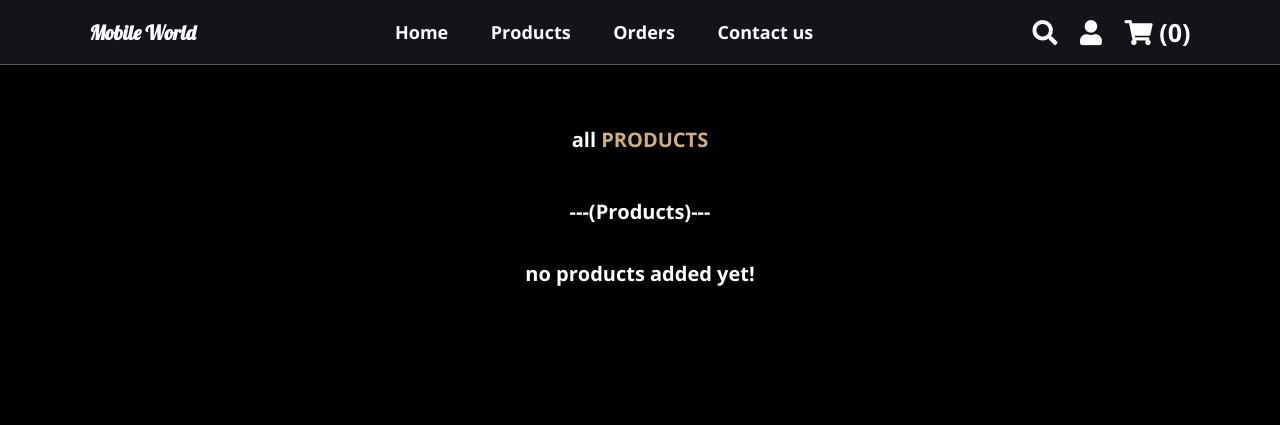
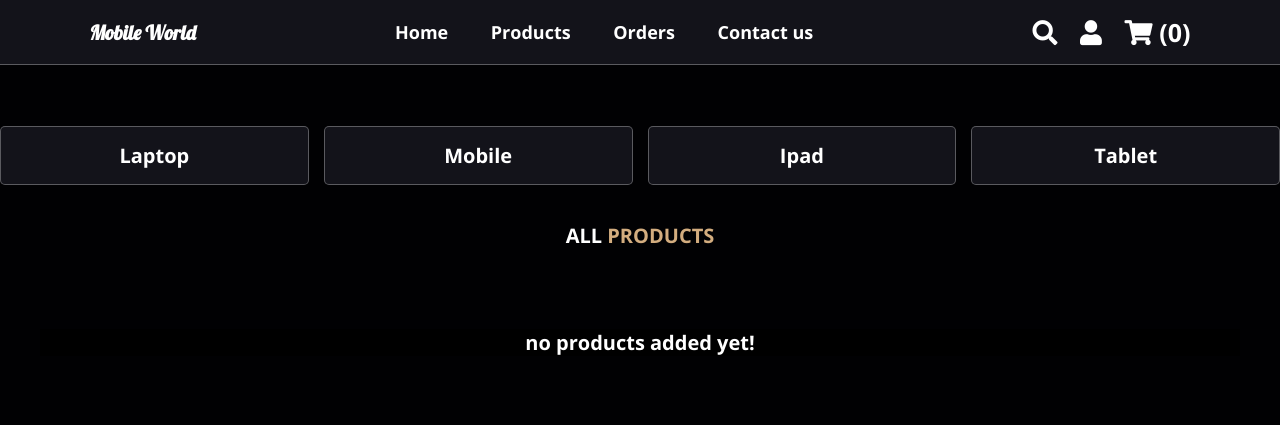
Before and after one commit to Siva18jr/ecommerce-website, a PHP site: page /user_products.php in a window 1280 px wide. Shown: the top 425 px of the page. Run offline with PHP 8.4, Linux system fonts and the light colour scheme; the visitor is signed in with stand-in values (Sample User, id 1); data that the repository does not hold is empty.

Commit message:
users can view products according to category

```diff
--- a/user_products.php
+++ b/user_products.php
@@ -30,8 +30,17 @@ include 'add_to_cart.php';
 <h1 class="heading"> <span></span>
 <br>
 <section class="products">
-    <h1 class="heading"> all <span> products</span></h1>
-    <h3 class="heading1">---(Products)---</h3>
+    <h1 class="heading">
+        <section class="product_theme">
+        <a href="product_type.php?types=Laptop">laptop</a>
+        <a href="product_type.php?types=Mobile">mobile</a>
+        <a href="product_type.php?types=Ipad">ipad</a>
+        <a href="product_type.php?types=Tablet">tablet</a>
+</section>
+<br>
+    <section class="products">
+    <h1 class="heading"> ALL <span> products</span></h1>
+    <h3 class="heading1"></h3>
     <div class="box-container">
       <?php
 
```
